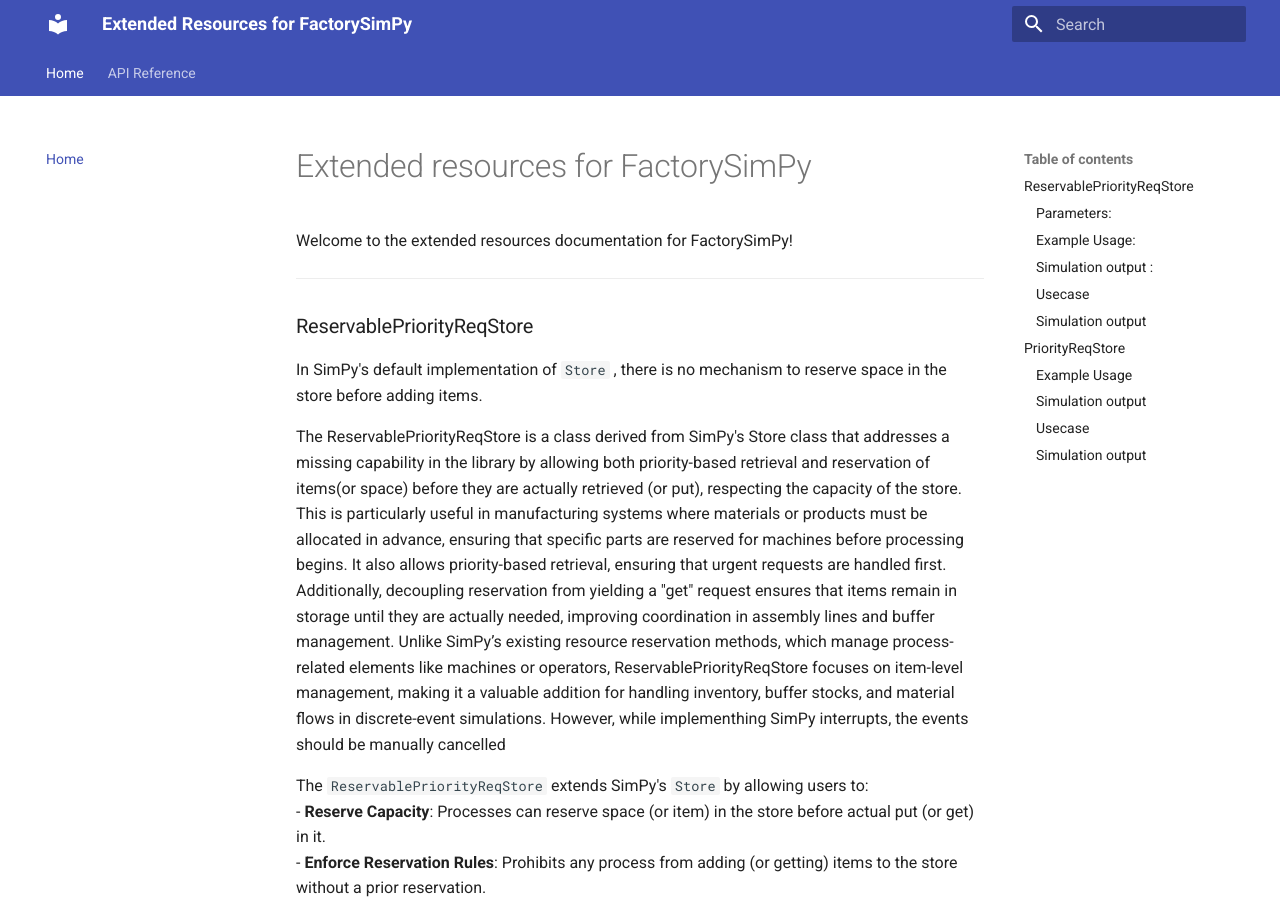
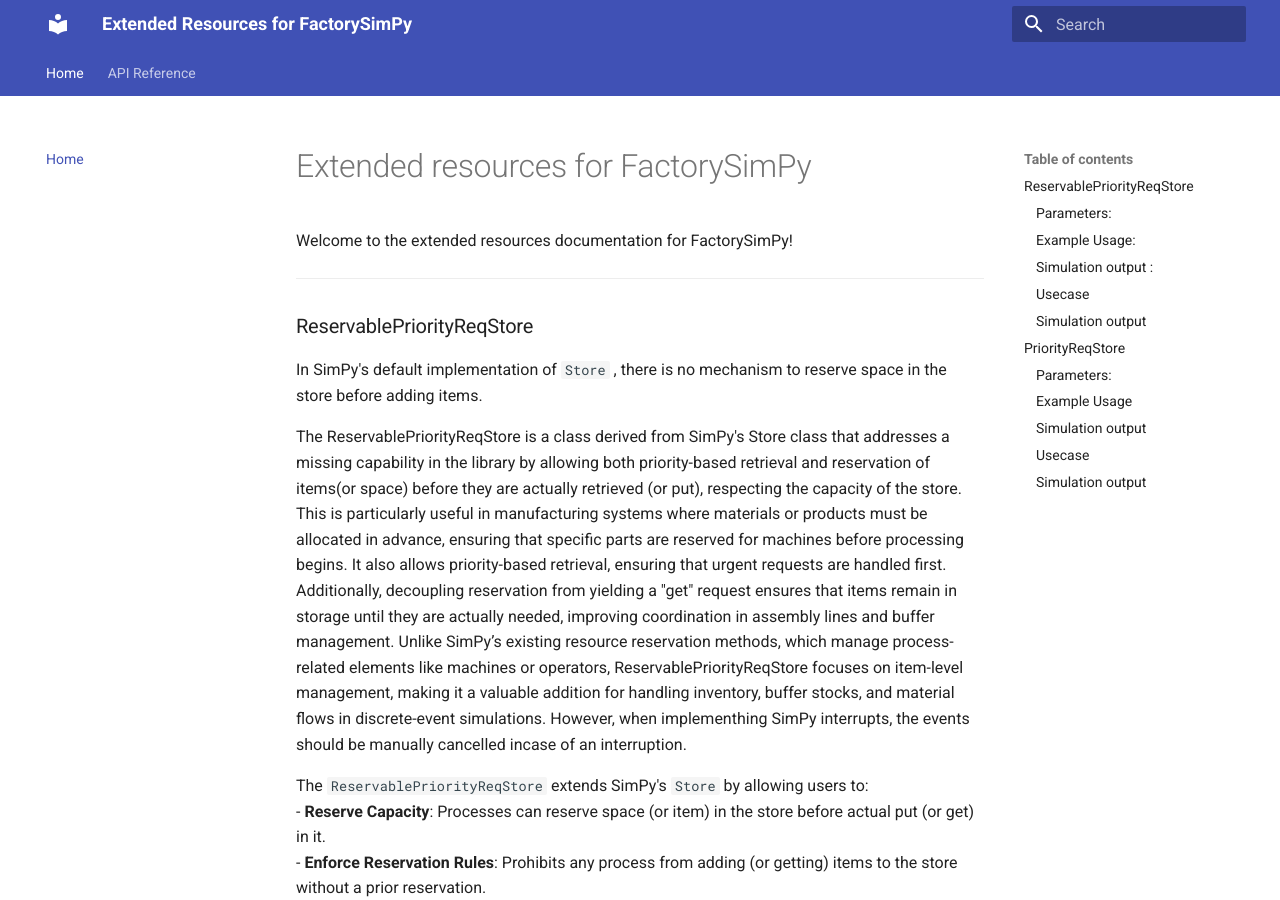
Before and after one commit to FactorySimPy/FactorySimPydocs, an MkDocs documentation site: the page built from docs/index.md, in a window 1280 px wide and 900 px high. Built offline with MkDocs 1.6.1 and Material for MkDocs 9.7.7, drawn with Linux system fonts in a browser that asks for light colours; some of the changed text lies outside the part shown.

Commit message:
Initial MKDocs commit

```diff
--- a/docs/index.md
+++ b/docs/index.md
@@ -12,7 +12,7 @@
 In SimPy's default implementation of `Store` , there is no mechanism to reserve space in the store before adding items.
 
 The ReservablePriorityReqStore is a class derived from SimPy's Store class that addresses a missing capability in the library by allowing both priority-based retrieval and reservation of items(or space) before they are actually retrieved (or put), respecting the capacity of the store. This is particularly useful in manufacturing systems where materials or products must be allocated in advance, ensuring that specific parts are reserved for machines before processing begins. It also allows priority-based retrieval, ensuring that urgent requests are handled first. Additionally, decoupling reservation from yielding a "get" request ensures that items remain in storage until they are actually needed, improving coordination in assembly lines and buffer management. Unlike SimPy’s existing resource reservation methods, which manage process-related elements like machines or operators, ReservablePriorityReqStore focuses on item-level management, making it a valuable addition for handling inventory, buffer stocks, and material flows in discrete-event simulations.
-However, while implementhing SimPy interrupts, the events should be manually cancelled
+However, when implementhing SimPy interrupts, the events should be manually cancelled incase of an interruption.
 
 
 
@@ -273,6 +273,9 @@
 - Manages multiple requests with different priorities.
 
 
+##### Parameters:
+- **`env`**: The SimPy environment managing the simulation.
+- **`capacity`**: Maximum number of items the store can hold (default: infinite).
 
 
 
```
